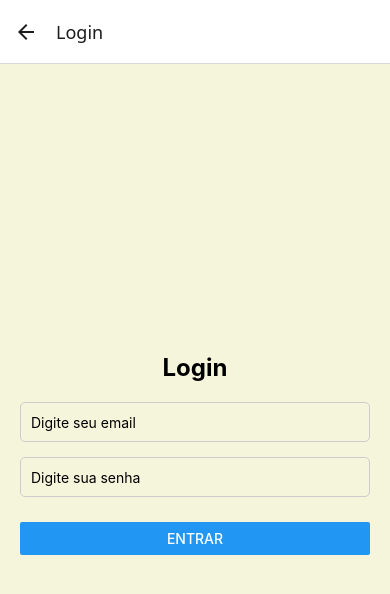
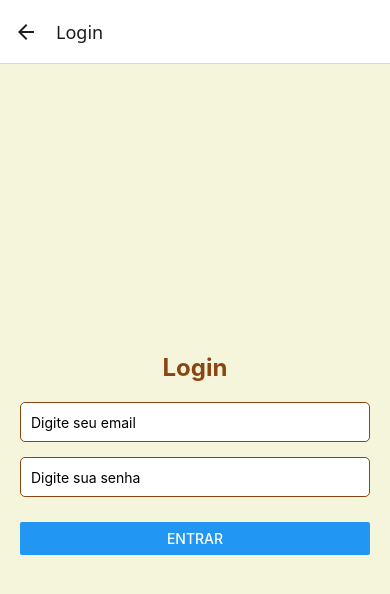
Before and after one commit to IvanSuiyama/Noiton_frontend, a React Native app in the folder noiton_frontend/: screen /Login in a window 390 px wide. Shown: the top 594 px of the page. Built offline with nearby package versions, Linux system fonts and the light colour scheme.

Commit message:
Fix: corrijindo ip do meu wifi e mudando layout de telas de login e home

```diff
--- a/noiton_frontend/src/components/home/home.tsx
+++ b/noiton_frontend/src/components/home/home.tsx
@@ -33,7 +33,7 @@ const styles = StyleSheet.create({
   container: {
     flex: 1,
     padding: 20,
-    backgroundColor: '#f5f5dc', // Cor de fundo bege
+    backgroundColor: '#f5f5dc', // Fundo bege
   },
   buttonContainer: {
     flexDirection: 'row',
@@ -41,14 +41,14 @@ const styles = StyleSheet.create({
     marginBottom: 20,
   },
   button: {
-    backgroundColor: '#0000ff', // Azul
+    backgroundColor: '#8B4513', // Marrom
     borderRadius: 20,
     paddingVertical: 10,
     paddingHorizontal: 15,
     marginRight: 10,
   },
   buttonText: {
-    color: '#000', // Preto
+    color: '#fff', // Texto branco
     fontSize: 16,
     fontWeight: 'bold',
   },
@@ -56,7 +56,7 @@ const styles = StyleSheet.create({
     flex: 1,
     fontSize: 20,
     fontWeight: 'bold',
-    color: '#333',
+    color: '#8B4513', // Texto marrom
     textAlign: 'center',
     paddingHorizontal: 20,
     marginTop: 50,
--- a/noiton_frontend/src/components/home/login.tsx
+++ b/noiton_frontend/src/components/home/login.tsx
@@ -86,23 +86,23 @@ const styles = StyleSheet.create({
     justifyContent: 'center',
     alignItems: 'center',
     padding: 20,
-    backgroundColor: '#f5f5dc', // Cor de fundo bege
+    backgroundColor: '#f5f5dc', // Fundo bege
   },
   title: {
     fontSize: 24,
     fontWeight: 'bold',
     marginBottom: 20,
-    color: '#000',
+    color: '#8B4513', // Texto marrom
   },
   input: {
     width: '100%',
     height: 40,
     borderWidth: 1,
-    borderColor: '#ccc',
+    borderColor: '#8B4513', // Borda marrom
     borderRadius: 5,
     paddingHorizontal: 10,
     marginBottom: 15,
-    backgroundColor: 'transparent', // Campo transparente
+    backgroundColor: '#fff', // Fundo branco
     color: '#000', // Texto preto
   },
   buttonContainer: {
--- a/noiton_frontend/src/components/usuario/CriaUsuario.tsx
+++ b/noiton_frontend/src/components/usuario/CriaUsuario.tsx
@@ -62,7 +62,7 @@ export default function CriaUsuario() {
       }
 
       // Cria o novo usuário
-      const novoUsuario: Omit<Usuario, 'id_workspace'> = {
+      const novoUsuario = {
         cpf,
         nome,
         email,
@@ -169,16 +169,16 @@ const styles = StyleSheet.create({
     fontSize: 16,
     fontWeight: 'bold',
     marginBottom: 5,
-    color: '#000', // Texto preto
+    color: '#8B4513', // Texto marrom
   },
   input: {
     height: 40,
-    borderColor: 'rgba(255, 255, 255, 0.5)', // Borda branca transparente
+    borderColor: '#8B4513', // Borda marrom
     borderWidth: 1,
     borderRadius: 5,
     marginBottom: 15,
     paddingHorizontal: 10,
-    backgroundColor: 'rgba(255, 255, 255, 0.2)', // Fundo semi-transparente
+    backgroundColor: '#fff', // Fundo branco
     color: '#000', // Texto preto
   },
 });
--- a/noiton_frontend/src/components/usuario/EditaUsuario.tsx
+++ b/noiton_frontend/src/components/usuario/EditaUsuario.tsx
@@ -150,16 +150,16 @@ const styles = StyleSheet.create({
     fontSize: 16,
     fontWeight: 'bold',
     marginBottom: 5,
-    color: '#000', // Texto preto
+    color: '#8B4513', // Texto marrom
   },
   input: {
     height: 40,
-    borderColor: 'rgba(255, 255, 255, 0.5)', // Borda branca transparente
+    borderColor: '#8B4513', // Borda marrom
     borderWidth: 1,
     borderRadius: 5,
     marginBottom: 15,
     paddingHorizontal: 10,
-    backgroundColor: 'rgba(255, 255, 255, 0.2)', // Fundo semi-transparente
+    backgroundColor: '#fff', // Fundo branco
     color: '#000', // Texto preto
   },
   buttonContainer: {
--- a/noiton_frontend/src/models/Usuario.ts
+++ b/noiton_frontend/src/models/Usuario.ts
@@ -4,5 +4,4 @@ export default interface Usuario {
     email: string;
     senha: string;
     telefone: string;
-    id_workspace: number;
 }
```
Also changed, not shown: 1 other file (tests, documents, lock files or other folders).
